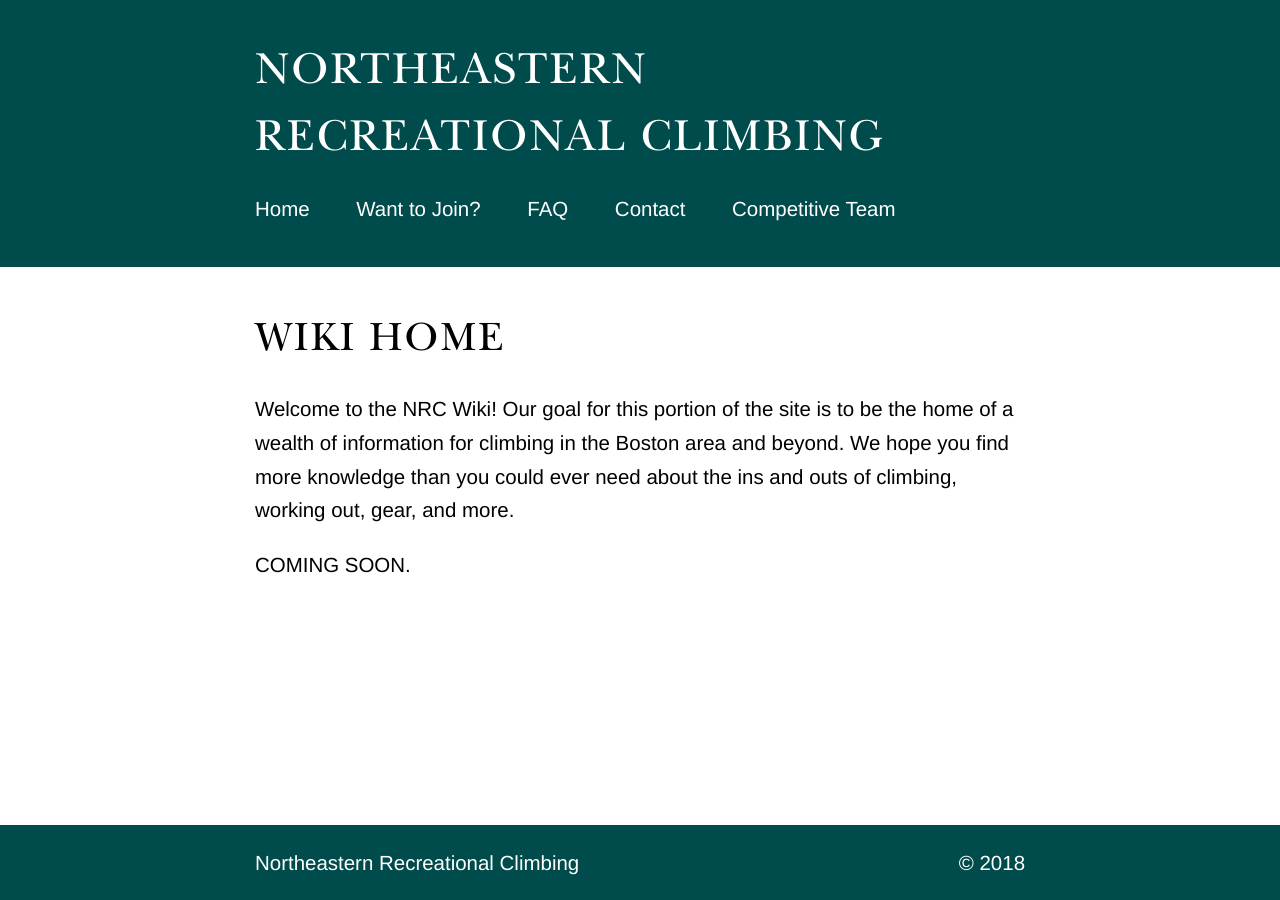
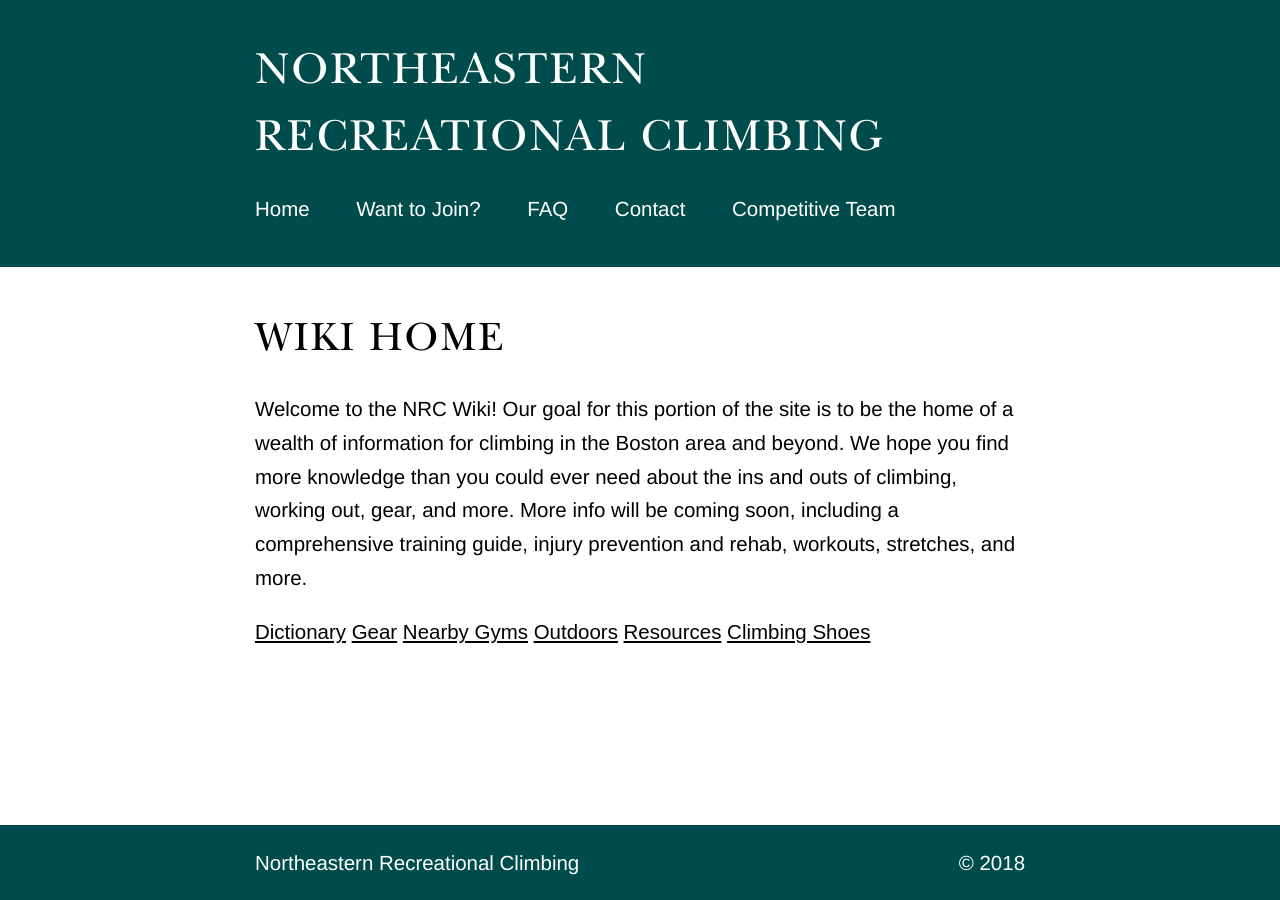
Before and after one commit to NortheasternClimbing/northeasternclimbing.github.io, a Jekyll site: the page built from nrc/wiki/index.md, in a window 1280 px wide. Built offline with Jekyll 4.4.1, drawn with Linux system fonts in a browser that asks for light colours.

Commit message:
Added a table of contents

```diff
--- a/nrc/wiki/index.md
+++ b/nrc/wiki/index.md
@@ -3,6 +3,11 @@
 layout: nrc
 ---
 
-Welcome to the NRC Wiki! Our goal for this portion of the site is to be the home of a wealth of information for climbing in the Boston area and beyond. We hope you find more knowledge than you could ever need about the ins and outs of climbing, working out, gear, and more.
+Welcome to the NRC Wiki! Our goal for this portion of the site is to be the home of a wealth of information for climbing in the Boston area and beyond. We hope you find more knowledge than you could ever need about the ins and outs of climbing, working out, gear, and more. More info will be coming soon, including a comprehensive training guide, injury prevention and rehab, workouts, stretches, and more.
 
-COMING SOON.
+[Dictionary](https://web.northeastern.edu/climbing/nrc/wiki/dictionary)
+[Gear](https://web.northeastern.edu/climbing/nrc/wiki/gear)
+[Nearby Gyms](https://web.northeastern.edu/climbing/nrc/wiki/gyms)
+[Outdoors](https://web.northeastern.edu/climbing/nrc/wiki/outdoors)
+[Resources](https://web.northeastern.edu/climbing/nrc/wiki/resources)
+[Climbing Shoes](https://web.northeastern.edu/climbing/nrc/wiki/shoes)
```
